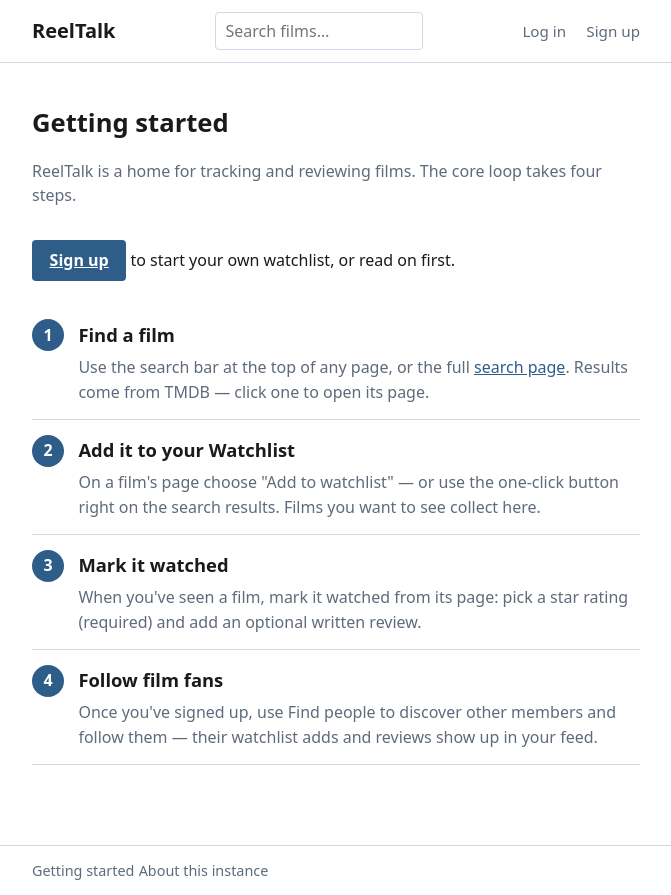
After one commit to minnixtx/reeltalk, a Django app: page /welcome/ in a window 1280 px wide. The commit adds this page. Shown: the whole page, without its empty margins (304-975 px from the left). Run offline with Django 5.2, Linux system fonts and the light colour scheme; parts of the project's set-up code (start-up, migrations or seed data) failed here and were passed over.

Commit message:
M6 increment 2: static getting-started page (R59)

```diff
--- a/reeltalk/social/static/css/reeltalk.css
+++ b/reeltalk/social/static/css/reeltalk.css
@@ -645,3 +645,39 @@ table.results th {
   color: var(--muted);
   font-weight: 600;
 }
+
+/* --- Welcome / getting-started page (M6) ----------------------------------- */
+
+.welcome-steps {
+  margin-top: 1.5rem;
+}
+
+.step {
+  display: flex;
+  gap: 0.9rem;
+  padding: 0.9rem 0;
+  border-bottom: 1px solid var(--border);
+}
+
+.step-num {
+  flex-shrink: 0;
+  width: 2rem;
+  height: 2rem;
+  display: flex;
+  align-items: center;
+  justify-content: center;
+  font-weight: 700;
+  color: #fff;
+  background: var(--accent);
+  border-radius: 50%;
+}
+
+.step-body h2 {
+  margin: 0.1rem 0 0.35rem;
+  font-size: 1.15rem;
+}
+
+.step-body p {
+  margin: 0;
+  color: var(--muted);
+}
--- a/reeltalk/social/views.py
+++ b/reeltalk/social/views.py
@@ -78,6 +78,16 @@ def about(request):
     )
 
 
+def welcome(request):
+    """Getting-started page (M6): the core loop for new users.
+
+    Static and public (Letterboxd-style, owner decision) — anonymous visitors
+    read it with a signup CTA; signed-in users see the same four steps with
+    live links. Reached right after signup and from the footer on every page.
+    """
+    return render(request, "welcome.html")
+
+
 def signup(request):
     if not has_admin():
         return redirect("setup")
@@ -98,7 +108,8 @@ def signup(request):
         )
         login(request, user)
         messages.success(request, f"Welcome, {user.localname}!")
-        return redirect("index")
+        # New users land on the getting-started page (M6), not the feed.
+        return redirect("welcome")
     return render(request, "signup.html", {"form": form})
 
 
--- a/reeltalk/urls.py
+++ b/reeltalk/urls.py
@@ -35,6 +35,8 @@ urlpatterns = [
     path("signup/", social_views.signup, name="signup"),
     path("setup/", social_views.setup, name="setup"),
     path("about/", social_views.about, name="about"),
+    # Getting-started page (M6): the core loop for new users; public.
+    path("welcome/", social_views.welcome, name="welcome"),
     # The human profile page at the actor URL (M5): Person JSON-LD for AP
     # clients by content negotiation, the profile for browsers. It matches
     # before the activitypub include so it owns the bare /user/<localname>/;
--- a/templates/base.html
+++ b/templates/base.html
@@ -46,6 +46,7 @@
 </main>
 <footer class="site-footer">
   <div class="container">
+    <a href="{% url 'welcome' %}">Getting started</a>
     <a href="{% url 'about' %}">About this instance</a>
   </div>
 </footer>
--- /dev/null
+++ b/templates/welcome.html
@@ -0,0 +1,52 @@
+{% extends "base.html" %}
+
+{% block title %}Getting started — ReelTalk{% endblock %}
+
+{% block content %}
+<h1>Getting started</h1>
+<p class="muted">ReelTalk is a home for tracking and reviewing films. The core loop takes four steps.</p>
+
+{% if user.is_authenticated %}
+  <p>You're signed in as <strong>{{ user.localname }}</strong> — here's how it works.</p>
+{% else %}
+  <p><a class="btn" href="{% url 'signup' %}">Sign up</a> to start your own watchlist, or read on first.</p>
+{% endif %}
+
+<section class="welcome-steps">
+  <div class="step">
+    <span class="step-num">1</span>
+    <div class="step-body">
+      <h2>Find a film</h2>
+      <p>Use the search bar at the top of any page, or the full <a href="{% url 'film-search' %}">search page</a>. Results come from TMDB — click one to open its page.</p>
+    </div>
+  </div>
+
+  <div class="step">
+    <span class="step-num">2</span>
+    <div class="step-body">
+      <h2>Add it to your Watchlist</h2>
+      <p>On a film's page choose "Add to watchlist" — or use the one-click button right on the search results. Films you want to see collect here.</p>
+    </div>
+  </div>
+
+  <div class="step">
+    <span class="step-num">3</span>
+    <div class="step-body">
+      <h2>Mark it watched</h2>
+      <p>When you've seen a film, mark it watched from its page: pick a star rating (required) and add an optional written review.</p>
+    </div>
+  </div>
+
+  <div class="step">
+    <span class="step-num">4</span>
+    <div class="step-body">
+      <h2>Follow film fans</h2>
+      {% if user.is_authenticated %}
+        <p>Use <a href="{% url 'find-user' %}">Find people</a> to discover other members and follow them — their watchlist adds and reviews show up in your feed.</p>
+      {% else %}
+        <p>Once you've signed up, use Find people to discover other members and follow them — their watchlist adds and reviews show up in your feed.</p>
+      {% endif %}
+    </div>
+  </div>
+</section>
+{% endblock %}
```
Also changed, not shown: reeltalk/tests/test_auth.py (+2 -0 lines), reeltalk/tests/test_welcome.py (added, +69 -0 lines).
